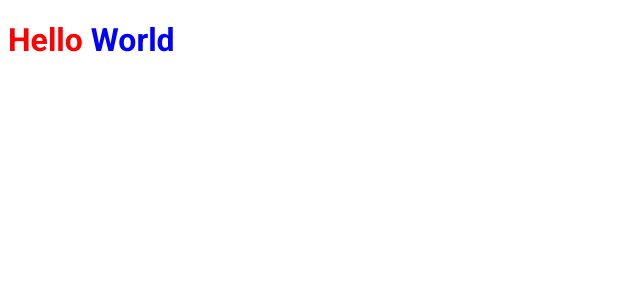
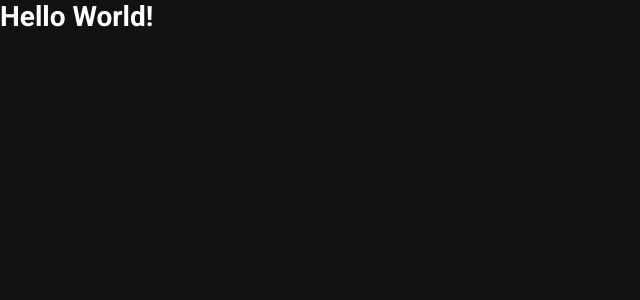
Before and after one commit to mateusccorreia/ignews, a Next.js app: page / in a window 1280 px wide. Shown: the top 300 px of the page, without its empty margins (0-640 px from the left). Built offline with nearby package versions, Linux system fonts and the light colour scheme.

Commit message:
added the global styles file in the project

```diff
--- a/src/pages/_app.tsx
+++ b/src/pages/_app.tsx
@@ -1,4 +1,6 @@
 import { AppProps } from 'next/app'
+
+import '../styles/global.scss';
 
 function MyApp({ Component, pageProps }: AppProps) {
   return <Component {...pageProps} />
--- a/src/pages/_document.tsx
+++ b/src/pages/_document.tsx
@@ -6,7 +6,6 @@
             <Html>
             <Head>
                 <link rel="preconnect" href="https://fonts.googleapis.com" />
-                <link rel="preconnect" href="https://fonts.gstatic.com" crossorigin />
                 <link href="https://fonts.googleapis.com/css2?family=Roboto:wght@400;700;900&display=swap" rel="stylesheet" />
             </Head>
             <body>
--- a/src/pages/index.tsx
+++ b/src/pages/index.tsx
@@ -1,6 +1,4 @@
 import Head from 'next/head';
-
-import styles from '../styles/home.module.scss';
 
 export default function Home() {
   return (
@@ -8,8 +6,8 @@
     <Head>
      <title> Start | ig.news</title>
     </Head>
-    <h1 className={styles.title}>
-      Hello <span>World</span>
+    <h1>
+      Hello World!
     </h1>
     </>
   )
--- /dev/null
+++ b/src/styles/global.scss
@@ -0,0 +1,46 @@
+* {
+    margin: 0;
+    padding: 0;
+    box-sizing: border-box;
+}
+
+:root {
+    --white: #FFFFFF;
+
+    --gray-100: #e1e1e6;
+    --gray-300: #a8a8b3;
+    --gray-900: #121214;
+
+    --cyan-500: #61dafb;
+    --yellow-500: #eba417;
+}
+
+@media (min-width: 1080px) {
+    html {
+        font-size: 93.75%;
+    }
+}
+
+@media (min-width: 768px) {
+    html {
+        font-size: 87.5%;
+    }
+}
+
+body {
+    background: var(--gray-900);
+    color: var(--white);
+}
+
+body, input, select, textarea, button {
+    font: 400 1rem "Roboto", sans-serif;
+}
+
+button {
+    cursor: pointer;
+}
+
+a {
+    color: inherit;
+    text-decoration: none;
+}
--- a/src/styles/home.module.scss
+++ /dev/null
@@ -1,8 +0,0 @@
-.title {
-    color: red;
-    font-family: Roboto;
-
-    span {
-        color: blue;
-    }
-}
```
